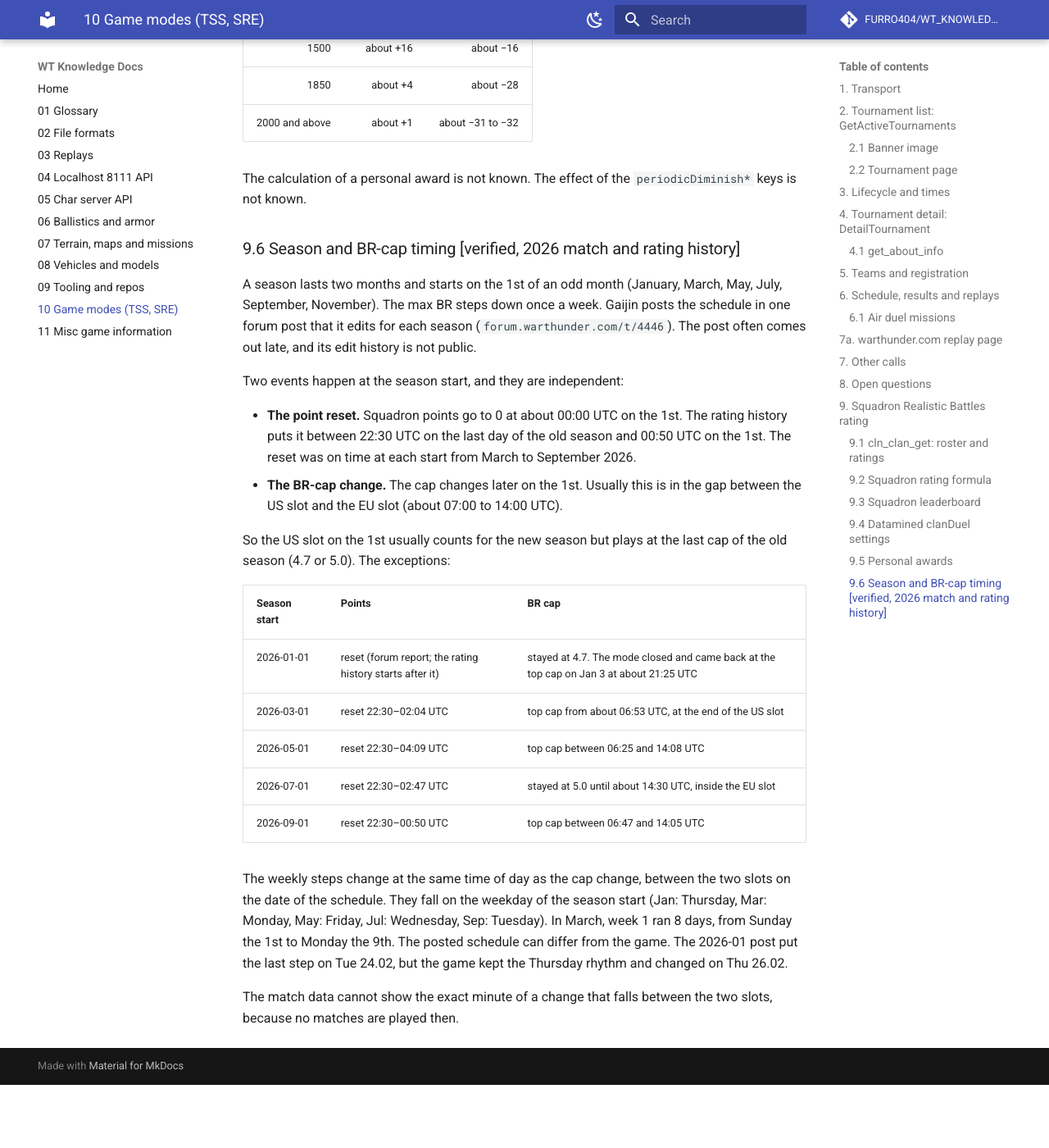
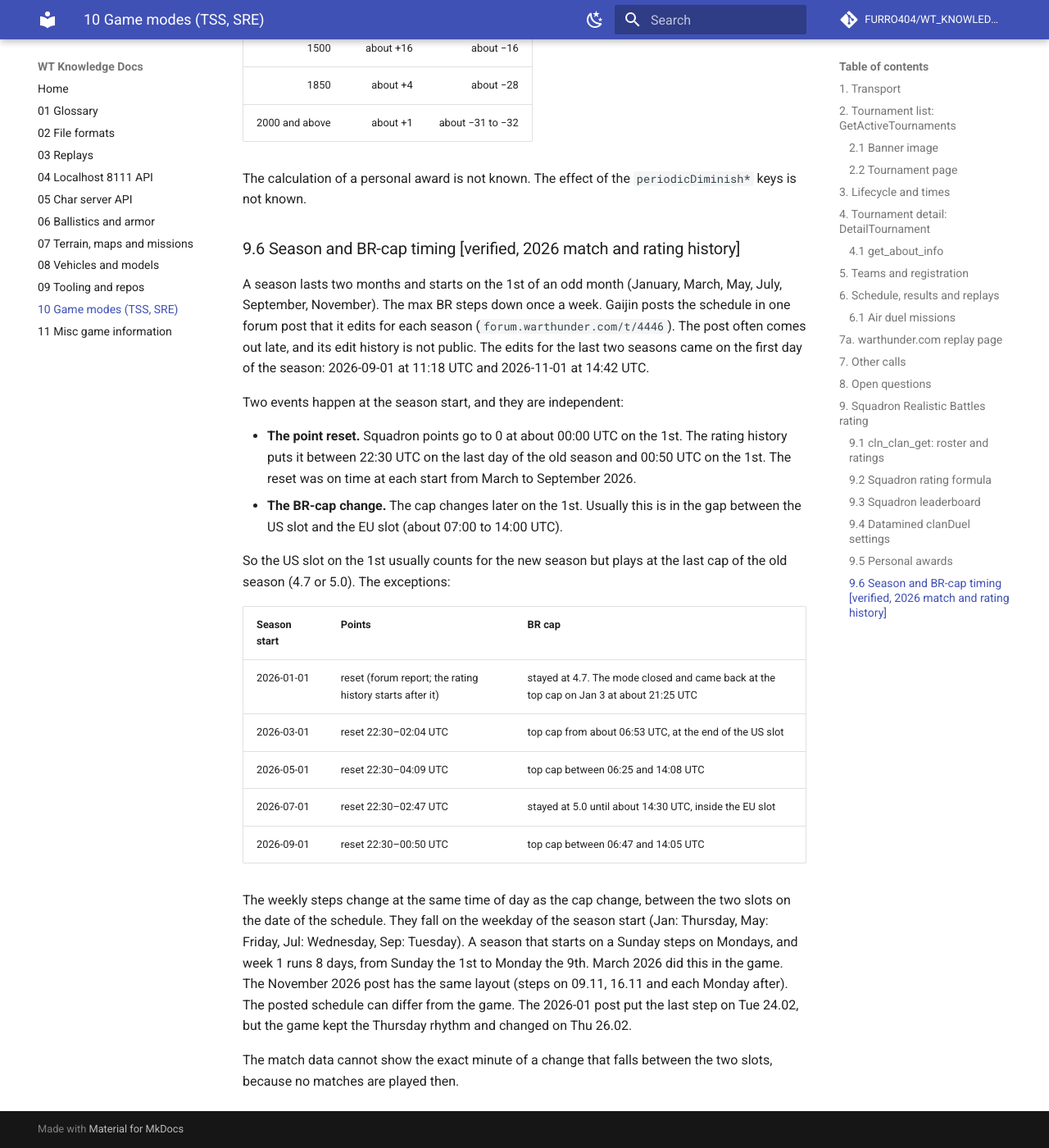
Before and after one commit to FURRO404/WT_KNOWLEDGE_DOCS, an MkDocs documentation site: the page built from docs/10-sre-tss-info.md, in a window 1280 px wide and 1400 px high, scrolled down 12849 px. Shown: the whole window at 82% size. Built offline with MkDocs 1.6.1 and Material for MkDocs 9.7.7, drawn with Linux system fonts in a browser that asks for light colours; comment, search, counter and statistics services are not loaded; before the commit the page ends 14172 px from its top, so only the background shows below that.

Commit message:
SQB seasons: Sunday starts step on Mondays, forum edit times

```diff
--- a/docs/10-sre-tss-info.md
+++ b/docs/10-sre-tss-info.md
@@ -504,7 +504,8 @@ A season lasts two months and starts on the 1st of an odd month (January, March,
 May, July, September, November). The max BR steps down once a week. Gaijin
 posts the schedule in one forum post that it edits for each season
 (`forum.warthunder.com/t/4446`). The post often comes out late, and its edit
-history is not public.
+history is not public. The edits for the last two seasons came on the first day
+of the season: 2026-09-01 at 11:18 UTC and 2026-11-01 at 14:42 UTC.
 
 Two events happen at the season start, and they are independent:
 
@@ -528,8 +529,10 @@ last cap of the old season (4.7 or 5.0). The exceptions:
 
 The weekly steps change at the same time of day as the cap change, between the
 two slots on the date of the schedule. They fall on the weekday of the season
-start (Jan: Thursday, Mar: Monday, May: Friday, Jul: Wednesday, Sep: Tuesday).
-In March, week 1 ran 8 days, from Sunday the 1st to Monday the 9th. The posted
+start (Jan: Thursday, May: Friday, Jul: Wednesday, Sep: Tuesday). A season that
+starts on a Sunday steps on Mondays, and week 1 runs 8 days, from Sunday the 1st
+to Monday the 9th. March 2026 did this in the game. The November 2026 post has
+the same layout (steps on 09.11, 16.11 and each Monday after). The posted
 schedule can differ from the game. The 2026-01 post put the last step on
 Tue 24.02, but the game kept the Thursday rhythm and changed on Thu 26.02.
 
```
